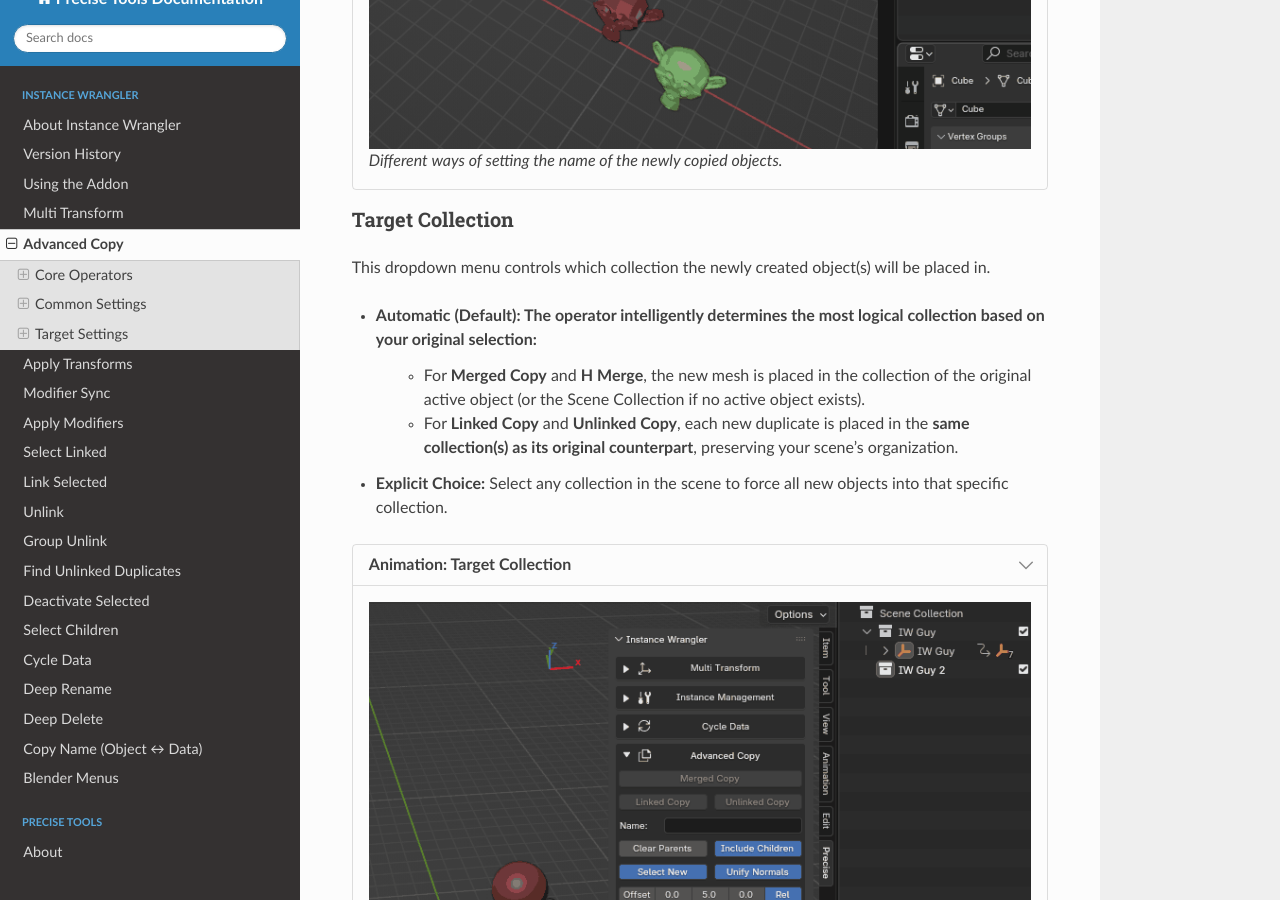
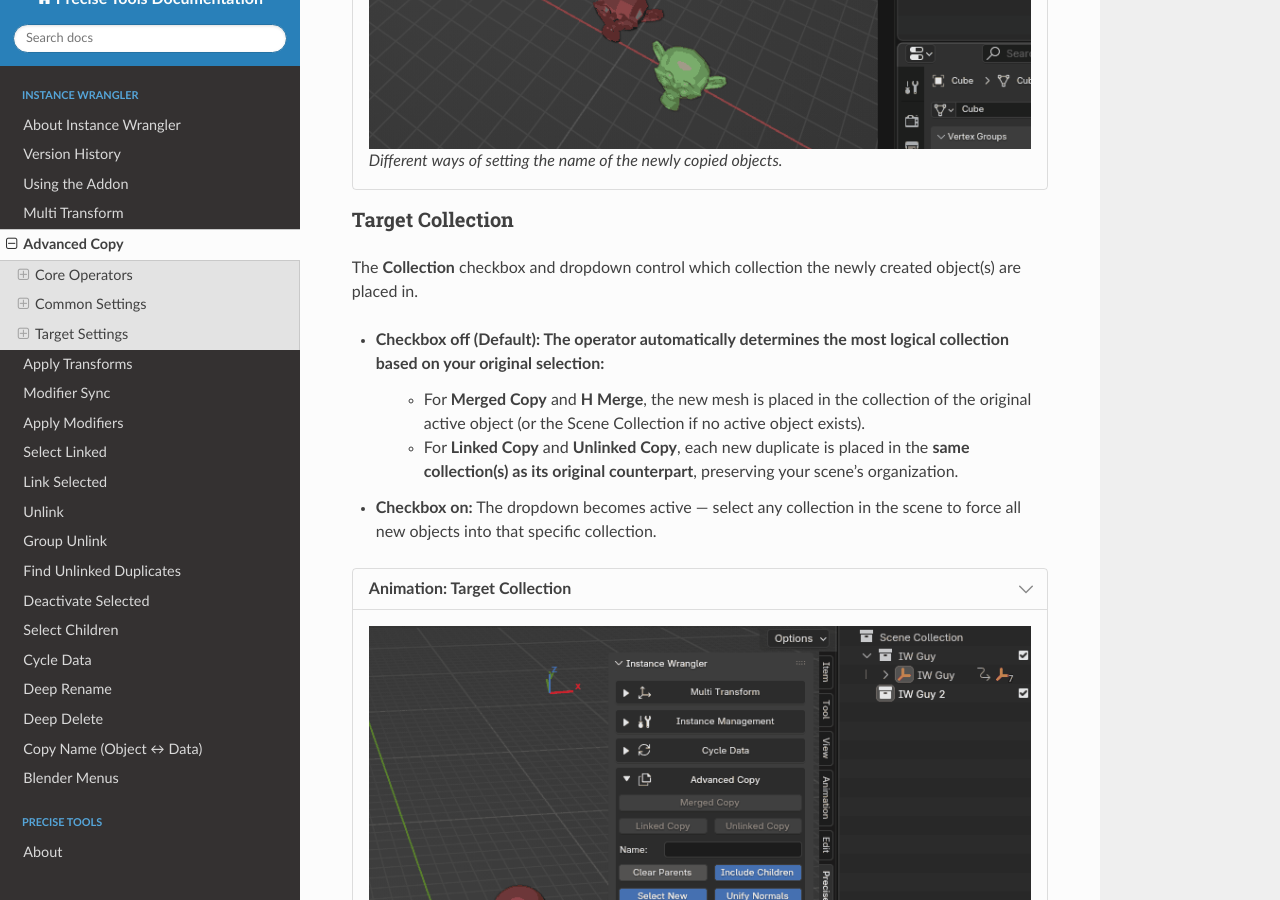
Before and after one commit to jb1981dev/Precise-Docs, a Sphinx documentation site: the page built from docs/source/instwrangler/advancedcopy.rst, in a window 1280 px wide and 900 px high, scrolled down 10965 px. Built offline with Sphinx 7.4.7 and the Read the Docs theme 3.1.0, drawn with Linux system fonts in a browser that asks for light colours; some of the changed text lies outside the part shown.

Commit message:
Clarify documentation for Merged Copy and Target Collection options, updating descriptions for consistency and accuracy

```diff
--- a/docs/source/instwrangler/advancedcopy.rst
+++ b/docs/source/instwrangler/advancedcopy.rst
@@ -313,13 +313,13 @@ The **Name** field controls how newly created objects are named. Enable the **Se
 Target Collection
 -----------------
 
-This dropdown menu controls which collection the newly created object(s) will be placed in.
+The **Collection** checkbox and dropdown control which collection the newly created object(s) are placed in.
 
-* **Automatic (Default):** The operator intelligently determines the most logical collection based on your original selection:
+* **Checkbox off (Default):** The operator automatically determines the most logical collection based on your original selection:
     * For **Merged Copy** and **H Merge**, the new mesh is placed in the collection of the original active object (or the Scene Collection if no active object exists).
     * For **Linked Copy** and **Unlinked Copy**, each new duplicate is placed in the **same collection(s) as its original counterpart**, preserving your scene's organization.
 
-* **Explicit Choice:** Select any collection in the scene to force all new objects into that specific collection.
+* **Checkbox on:** The dropdown becomes active — select any collection in the scene to force all new objects into that specific collection.
 
 .. dropdown:: Animation: Target Collection
    :open:
```
Also changed, not shown: other parts of docs/source/instwrangler/advancedcopy.rst (+1 -1 lines).
